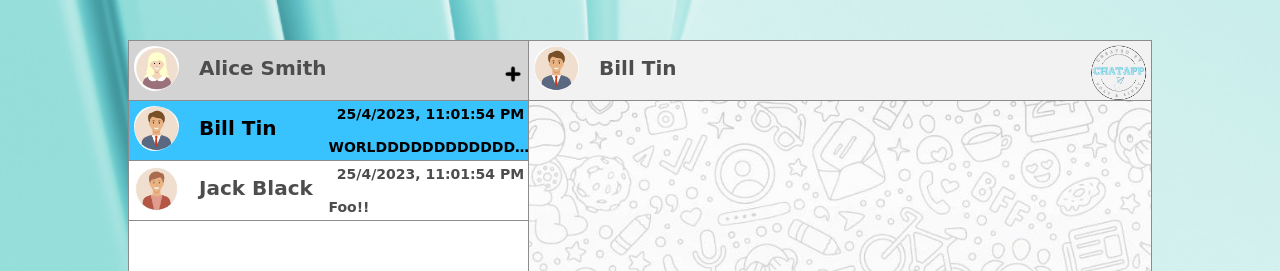
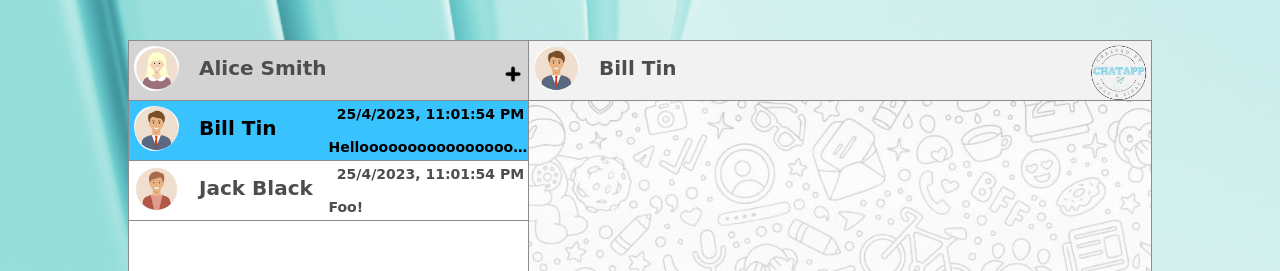
Before and after one commit to doximanman/Chatapp-Functionality-1B, a React (Create React App) app: page /Chat in a window 1280 px wide. Shown: the top 271 px of the page. Built offline with nearby package versions, Linux system fonts and the light colour scheme.

Commit message:
Semi-working chat selection

```diff
--- a/src/Chat/Chat.css
+++ b/src/Chat/Chat.css
@@ -157,7 +157,7 @@ body {
     overflow-y:auto;
 }
 
-#chat-footer {
+#message-send {
     height: 30px;
     position:relative;
     top:calc(100% - var(--listHeight) - 30px);
--- a/src/Chat/Chat.js
+++ b/src/Chat/Chat.js
@@ -4,92 +4,37 @@ import sendIcon from "../Pictures/send-icon.png";
 import Profile from "./Profile";
 import ChatTitle from "./ChatTitle";
 import {useState, useRef} from "react";
-import ChatMessage from "./ChatMessage";
-import ChatPreview from "./ChatPreview";
-import userPFP from "../Pictures/user1-icon.jpg";
-import user2PFP from "../Pictures/user2-icon.jpg";
+import MessageList from "./MessageList";
+import ChatList from "./ChatList";
+import contacts from "./Contacts"
+import MessageSender from "./MessageSender";
 
 function Chat() {
 
-    const [contacts,setContacts]=useState([{
-        pfp: userPFP,
-        name: "Bill Tin",
-        lastDate: "25/4/2023, 11:01:54 PM",
-        lastMessage: "WORLDDDDDDDDDDDDDDDDDDDDDDDDDDDDDDDDDDDDDDDDDDDDDDDDDDDDDDDDDDDDDDDDDDDDDDDDDDDD!",
-        classes: "selected-preview"
-    }, {
-        pfp: user2PFP,
-        name: "Jack Black",
-        lastDate: "25/4/2023, 11:01:54 PM",
-        lastMessage: "Foo!!",
-        classes: ""
-    }]);
+    // whenever a contact is added, the page is re-rendered.
+    const [chats,setContacts]=useState(contacts);
 
-    // Chat data
     const user = {
         pfp: mainPFP,
         name: "Alice Smith"
     }
-    const [messages, setMessages] = useState([{
-        message: "Hellooooooooooooooooooooooooo!",
-        time: "00:00",
-        type: "received"
-    }, {
-        message: "Worldddddddddddddddddddddddddd!",
-        time: "00:00",
-        type: "sent"
-    }]);
 
-    const messageList = messages.map((message, key) => {
-        return <ChatMessage {...message} key={key}/>;
-    });
-
-    const chatList=contacts.map((contact,key)=>{
-        return <ChatPreview {...contact} key={key} />
-    });
-
-    const userInput = useRef(null);
-
-    const newMessage = function () {
-        const date = new Date();
-        const input = userInput.current.value;
-        if (/\S/.test(input)) {
-            let msg = {message: userInput.current.value, time: date.getHours() + ":" + date.getMinutes(), type: "sent"};
-            console.log(msg);
-
-            setMessages(messages => [msg, ...messages]);
-        }
-        document.getElementById('message-input').value = '';
-    }
-
-    let selectedUser=contacts.filter((contact)=>{
+    const selectedUser = chats.filter((contact) => {
         return contact.classes.includes("selected-preview");
     })[0];
 
-    const enterKey = function (e) {
-        if (e.key === "Enter")
-            newMessage();
-    }
+    // whenever a message is added, the page is re-rendered.
+    const [messages,setMessages]=useState(selectedUser.messages);
 
     return (
         <>
             <div id="main">
-                <Profile user={user} contacts={contacts} setContacts={setContacts}/>
-                <div id="chat-list">
-                    {chatList}
-                </div>
+                <Profile user={user} setContacts={setContacts}/>
+                <ChatList chats={chats} setMessages={setMessages}/>
                 <div id="chat">
-                    <ChatTitle pfp={selectedUser.pfp} name={selectedUser.name} />
-                    <div id="chat-body">
-                        {messageList}
-                    </div>
-                    <div id="chat-footer">
-                        <input ref={userInput} type="text" id="message-input" placeholder="Type your message..."/>
-                        <button onClick={newMessage} onKeyUp={enterKey} id="send-btn" type="submit"
-                                className="button-8">
-                            <img id="send-icon" src={sendIcon} height="28" width="40" alt="send"/>
-                        </button>
-                    </div>
+                    <ChatTitle user={selectedUser}/>
+                    <MessageList messages={messages} />
+                    <MessageSender setMessages={setMessages} />
                 </div>
             </div>
         </>
--- /dev/null
+++ b/src/Chat/ChatList.js
@@ -0,0 +1,29 @@
+import ChatPreview from "./ChatPreview";
+
+function ChatList({chats,setMessages}){
+
+    function changeSelection(contact){
+        if(!contact.classes.includes('selected-preview')) {
+            const newContacts=chats;
+            const selectedUser = newContacts.filter((contact) => {
+                return contact.classes.includes("selected-preview");
+            })[0];
+            selectedUser.classes=selectedUser.classes.replace("selected-preview", "");
+            contact.classes+=" selected-preview";
+            setMessages(()=>contact.messages);
+            return newContacts;
+        }
+    }
+
+    const chatList=chats.map((contact, key) => {
+        return <ChatPreview contact={contact} changeSelection={changeSelection} key={key}/>
+    });
+
+    return(
+        <div id="chat-list">
+            {chatList}
+        </div>
+    );
+}
+
+export default ChatList;
--- a/src/Chat/ChatPreview.js
+++ b/src/Chat/ChatPreview.js
@@ -1,14 +1,23 @@
+function ChatPreview({contact,changeSelection}) {
+    const className="chat-preview "+contact.classes;
 
-function ChatPreview({pfp,name,lastDate,lastMessage,classes}){
+    const lastMessage=contact.messages[0];
 
-    let className="chat-preview " + classes;
-
-    return(
-        <div className={className}>
-            <img className="profile-pic" src={pfp} alt="Profile"/>
-            <div className="profile-name">{name}</div>
-            <div className="preview-date">{lastDate}</div>
-            <p className="last-message">{lastMessage}</p>
+    if (contact.classes.includes('selected-preview')) {
+        return (
+            <div className={className}>
+                <img className="profile-pic" src={contact.pfp} alt="Profile"/>
+                <div className="profile-name">{contact.name}</div>
+                <div className="preview-date">{lastMessage.date}</div>
+                <p className="last-message">{lastMessage.message}</p>
+            </div>
+        );
+    } else return (
+        <div onClick={() => changeSelection(contact)} className={className}>
+            <img className="profile-pic" src={contact.pfp} alt="Profile"/>
+            <div className="profile-name">{contact.name}</div>
+            <div className="preview-date">{lastMessage.date}</div>
+            <p className="last-message">{lastMessage.message}</p>
         </div>
     );
 }
--- a/src/Chat/ChatTitle.js
+++ b/src/Chat/ChatTitle.js
@@ -1,10 +1,10 @@
 import logo from "../Pictures/logo.png";
 
-function ChatTitle({pfp,name}){
+function ChatTitle({user}){
     return(
         <div id="chat-title">
-            <img className="profile-pic" src={pfp} alt="Profile"/>
-            <div className="profile-name">{name}</div>
+            <img className="profile-pic" src={user.pfp} alt="Profile"/>
+            <div className="profile-name">{user.name}</div>
             <img id="side-logo" src={logo} alt="Chatapp"></img>
         </div>
     );
--- /dev/null
+++ b/src/Chat/Contacts.js
@@ -0,0 +1,40 @@
+import userPFP from "../Pictures/user1-icon.jpg";
+import user2PFP from "../Pictures/user2-icon.jpg";
+
+const contacts = [{
+    pfp: userPFP,
+    name: "Bill Tin",
+    lastDate: "25/4/2023, 11:01:54 PM",
+    lastMessage: "WORLDDDDDDDDDDDDDDDDDDDDDDDDDDDDDDDDDDDDDDDDDDDDDDDDDDDDDDDDDDDDDDDDDDDDDDDDDDDD!",
+    classes: "selected-preview",
+    messages: [{
+        message: "Hellooooooooooooooooooooooooo!",
+        time: "00:00",
+        type: "received",
+        date: "25/4/2023, 11:01:54 PM"
+    }, {
+        message: "Worldddddddddddddddddddddddddd!",
+        time: "00:00",
+        type: "sent",
+        date: "25/4/2023, 11:01:54 PM"
+    }]
+}, {
+    pfp: user2PFP,
+    name: "Jack Black",
+    lastDate: "25/4/2023, 11:01:54 PM",
+    lastMessage: "Foo!!",
+    classes: "",
+    messages: [{
+        message: "Foo!",
+        time: "00:00",
+        type: "received",
+        date: "25/4/2023, 11:01:54 PM"
+    }, {
+        message: "Bar!",
+        time: "00:00",
+        type: "sent",
+        date: "25/4/2023, 11:01:54 PM"
+    }]
+}];
+
+export default contacts;
--- /dev/null
+++ b/src/Chat/MessageList.js
@@ -0,0 +1,16 @@
+import ChatMessage from "./ChatMessage";
+
+function MessageList({messages}){
+
+    const messageList = messages.map((message, key) => {
+        return <ChatMessage {...message} key={key}/>;
+    });
+
+    return(
+        <div id="chat-body">
+            {messageList}
+        </div>
+    );
+}
+
+export default MessageList;
--- /dev/null
+++ b/src/Chat/MessageSender.js
@@ -0,0 +1,38 @@
+import sendIcon from "../Pictures/send-icon.png";
+import {useRef} from "react";
+
+
+function MessageSender({setMessages}){
+
+    const userInput = useRef(null);
+
+    const newMessage = function () {
+        const date = new Date();
+        const input = userInput.current.value;
+        if (/\S/.test(input)) {
+            let msg = {message: userInput.current.value, time: date.getHours() + ":" + date.getMinutes(), type: "sent"};
+            console.log(msg);
+
+            setMessages(messages=>[msg,...messages]);
+        }
+        document.getElementById('message-input').value = '';
+    }
+
+    const enterKey = function (e) {
+        if (e.key === "Enter")
+            newMessage();
+    }
+
+
+    return(
+        <div id="message-send">
+            <input ref={userInput} type="text" id="message-input" placeholder="Type your message..."/>
+            <button onClick={newMessage} onKeyUp={enterKey} id="send-btn" type="submit"
+                    className="button-8">
+                <img id="send-icon" src={sendIcon} height="28" width="40" alt="send"/>
+            </button>
+        </div>
+    );
+}
+
+export default MessageSender;
```
Also changed, not shown: src/Chat/Profile.js (+15 -12 lines).
